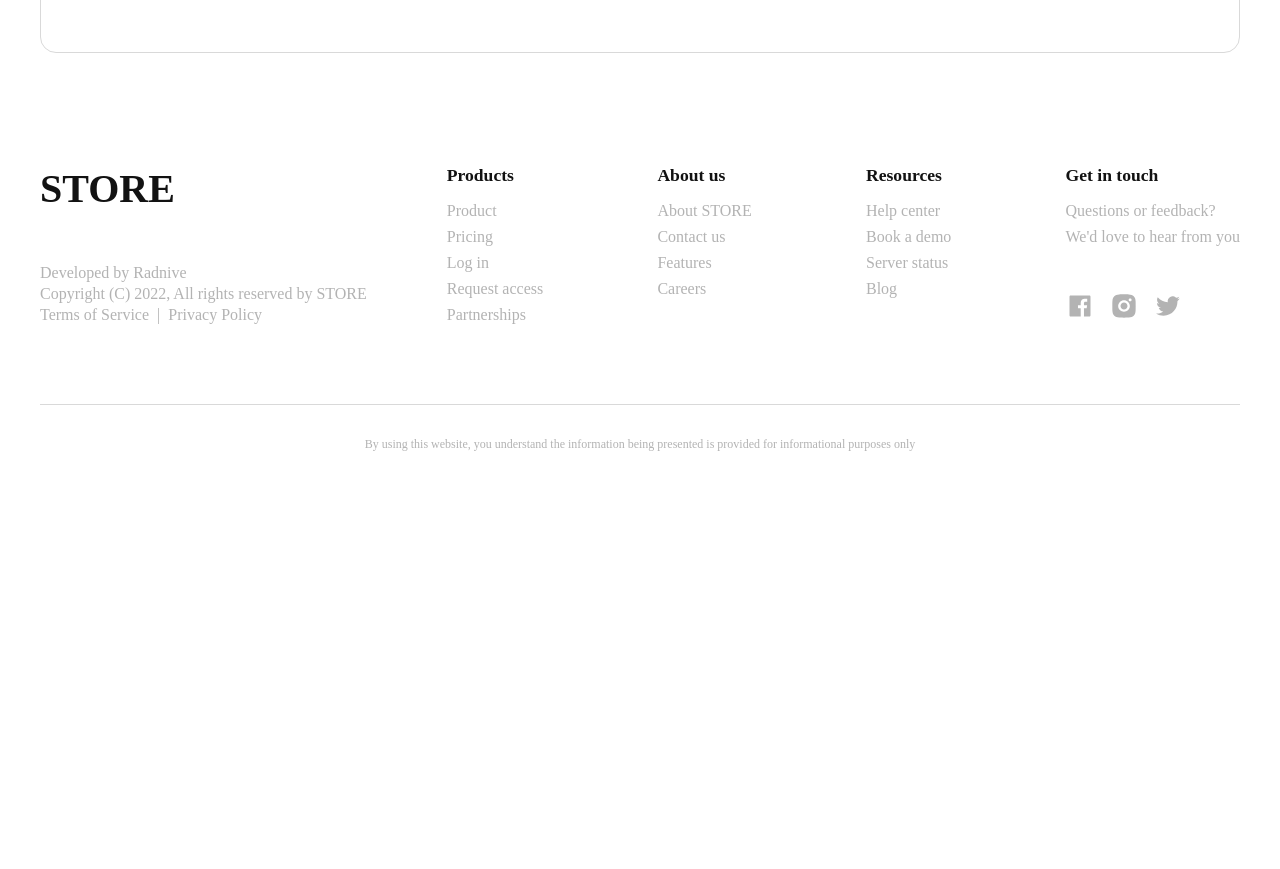
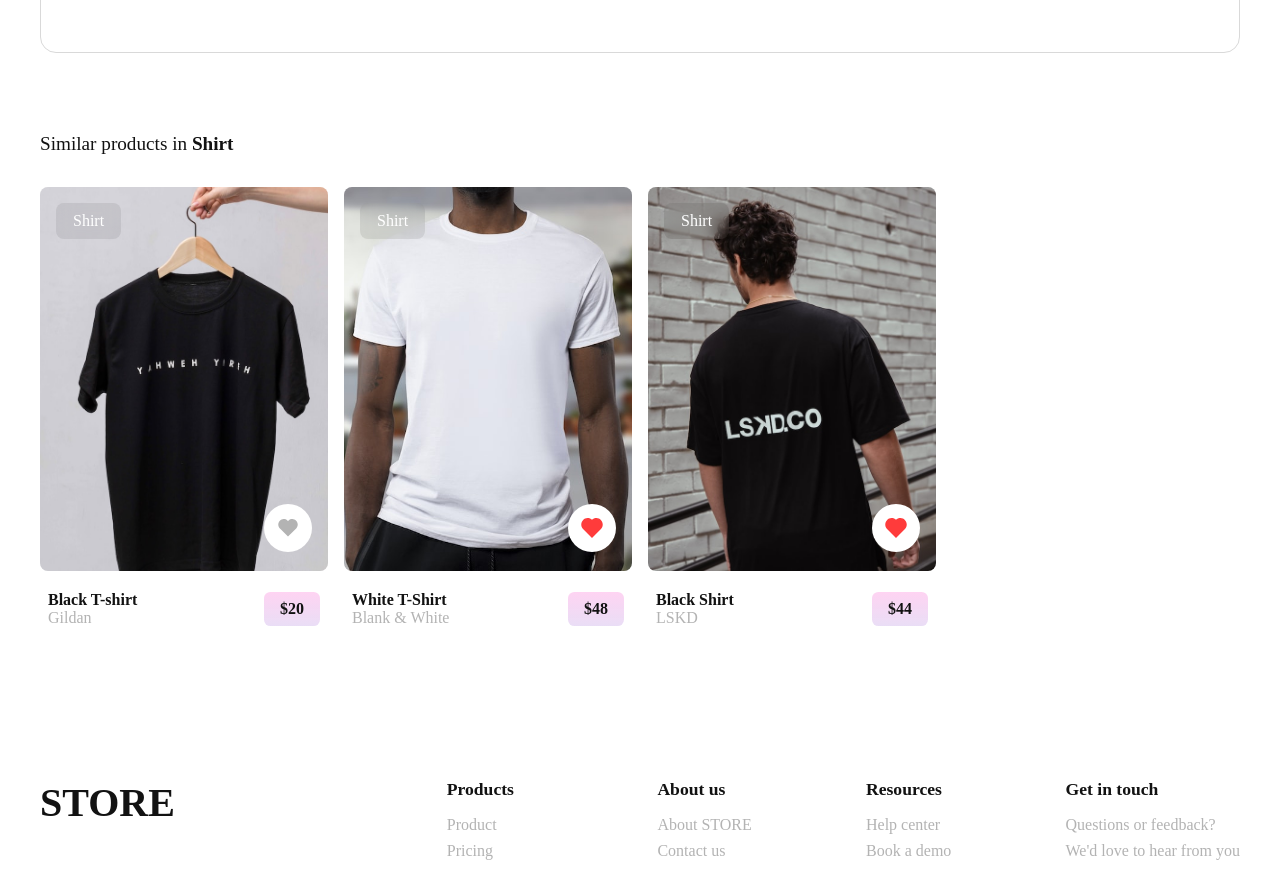
Before and after one commit to radnive/Next.js_Store, a Next.js app: page /product/ajdsflkjer23r77sdfk in a window 1280 px wide. Shown: the part 2160-3029 px from the top of the page. Before the commit the page ends 2644 px from the top, so only its background shows below. Built offline with nearby package versions, Linux system fonts and the light colour scheme.

Commit message:
Create similar products section (#13)

```diff
--- /dev/null
+++ b/components/similar_products/SimilarProducts.module.css
@@ -0,0 +1,52 @@
+.main {
+  display: flex;
+  flex-direction: column;
+}
+
+.header {
+  display: flex;
+  flex-direction: row;
+  align-items: center;
+  justify-content: space-between;
+}
+
+.title {
+  font-size: 1.2rem;
+  color: var(--onBackground);
+}
+
+.see_more_button {
+  width: 100%;
+  padding: 1rem;
+  margin-top: 3rem;
+  border-radius: 0.5rem;
+  background: var(--box);
+  font-size: 1rem;
+  color: var(--onBackground);
+}
+
+.see_more_link {
+  display: none;
+}
+
+@media only screen and (min-width: 680px) {
+  .see_more_link {
+    display: inline-block;
+    font-size: 1rem;
+    color: var(--subtitle);
+    cursor: pointer;
+    transition: color 0.2s;
+  }
+  .see_more_link:hover {
+    color: var(--onBackground);
+    text-decoration: underline;
+  }
+  .see_more_button {
+    display: none;
+  }
+}
+@media only screen and (min-width: 680px) {
+  .main {
+    margin-bottom: 2rem;
+  }
+}/*# sourceMappingURL=SimilarProducts.module.css.map */
--- /dev/null
+++ b/components/similar_products/SimilarProducts.module.scss
@@ -0,0 +1,55 @@
+.main {
+  display: flex;
+  flex-direction: column;
+}
+
+.header {
+  display: flex;
+  flex-direction: row;
+  align-items: center;
+  justify-content: space-between;
+}
+
+.title {
+  font-size: 1.2rem;
+  color: var(--onBackground);
+}
+
+.see_more_button {
+  width: 100%;
+  padding: 1rem;
+  margin-top: 3rem;
+  border-radius: .5rem;
+  background: var(--box);
+  font-size: 1rem;
+  color: var(--onBackground);
+}
+
+.see_more_link {
+  display: none;
+}
+
+@media only screen and (min-width: 680px) {
+  .see_more_link {
+    display: inline-block;
+    font-size: 1rem;
+    color: var(--subtitle);
+    cursor: pointer;
+    transition: color .2s;
+
+    &:hover {
+      color: var(--onBackground);
+      text-decoration: underline;
+    }
+  }
+
+  .see_more_button {
+    display: none;
+  }
+}
+
+@media only screen and (min-width: 680px) {
+  .main {
+    margin-bottom: 2rem;
+  }
+}
--- /dev/null
+++ b/components/similar_products/similar_products.tsx
@@ -0,0 +1,48 @@
+import { FC } from 'react';
+import { useIntl } from 'react-intl';
+import LoadingState from '../../models/loading_state';
+import { ProductBrief } from '../../models/product';
+import ProductsList from '../products_list/products_list';
+import styles from './SimilarProducts.module.css';
+
+interface SimilarProductsProps {
+  category: string,
+  products: ProductBrief[]
+}
+
+const SimilarProducts: FC<SimilarProductsProps> = ({category, products}) => {
+  const intl = useIntl();
+
+  return (
+    <section className={styles.main}>
+      <header className={styles.header}>
+        <p className={styles.title}>
+          { intl.formatMessage({ id: 'product.similar.title' }) }
+          <b>{ category }</b>
+        </p>
+
+        <p className={styles.see_more_link}>
+          {
+            (products.length >= 4)?
+              intl.formatMessage({ id: 'product.similar.link.seeMore' })
+              :
+              ''
+          }
+        </p>
+      </header>
+
+      <ProductsList loadingState={LoadingState.normal} productsList={products} />
+
+      {
+        (products.length >= 4)?
+          <button className={styles.see_more_button}>
+            { intl.formatMessage({ id: 'product.similar.link.seeMore' }) }
+          </button>
+          :
+          ''
+      }
+    </section>
+  );
+}
+
+export default SimilarProducts;
--- a/lang/en.json
+++ b/lang/en.json
@@ -56,6 +56,9 @@
 
   "product.details.home": "Home",
 
+  "product.similar.title": "Similar products in ",
+  "product.similar.link.seeMore": "See more >",
+
   "selector.color.title": "Colors:",
   "selector.size.title": "Sizes:",
 
--- a/lang/fa.json
+++ b/lang/fa.json
@@ -56,6 +56,9 @@
 
   "product.details.home": "خونه",
 
+  "product.similar.title": "کالاهای مشابه در ",
+  "product.similar.link.seeMore": "مشاهده بیشتر >",
+
   "selector.color.title": "رنگ بندی:",
   "selector.size.title": "اندازه:",
 
--- a/pages/api/info/[id].ts
+++ b/pages/api/info/[id].ts
@@ -31,7 +31,7 @@ export default function handler(
     const product = filteredProducts[0];
     product.specifications = sampleSpecifications;
     product.similar = allProducts
-      .filter(p => p.details.category === product.details.category)
+      .filter(p => p.id != product.id && p.details.category === product.details.category)
       .map(p => summarize(p))
       .sort(() => (Math.random() * 10) - 5) // Shuffle array
       .slice(0, 4);
--- a/pages/product/[id].tsx
+++ b/pages/product/[id].tsx
@@ -1,6 +1,7 @@
 import { NextPage, GetStaticPaths, GetStaticProps } from "next";
 import ProductDetails from "../../components/product_details/product_details";
 import ProductSpecifications from "../../components/product_specifications/product_specifications";
+import SimilarProducts from "../../components/similar_products/similar_products";
 import Spacer from "../../components/spacer/spacer";
 import MainLayout from "../../layouts/main/main_layout";
 import { ProductInfo } from "../../models/product";
@@ -49,6 +50,10 @@ const ProductInfo: NextPage<ProductInfoProps> = ({product, isValid}) => {
           price: p.price,
           ...p.specifications
         }} />
+
+        <Spacer height="1rem" />
+
+        <SimilarProducts category={p.details.category} products={p.similar} />
       </MainLayout>
     );
   } else {
```
Also changed, not shown: 1 other file (tests, documents, lock files or other folders).
